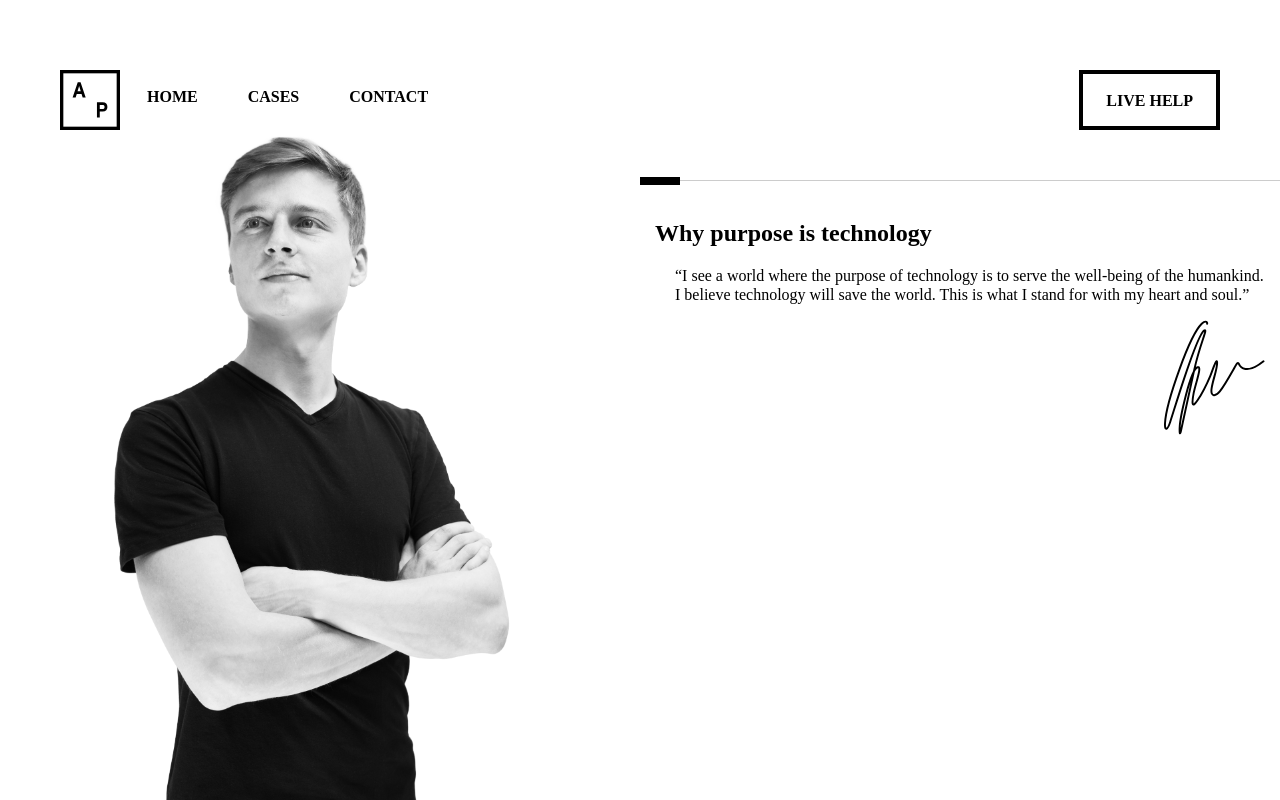
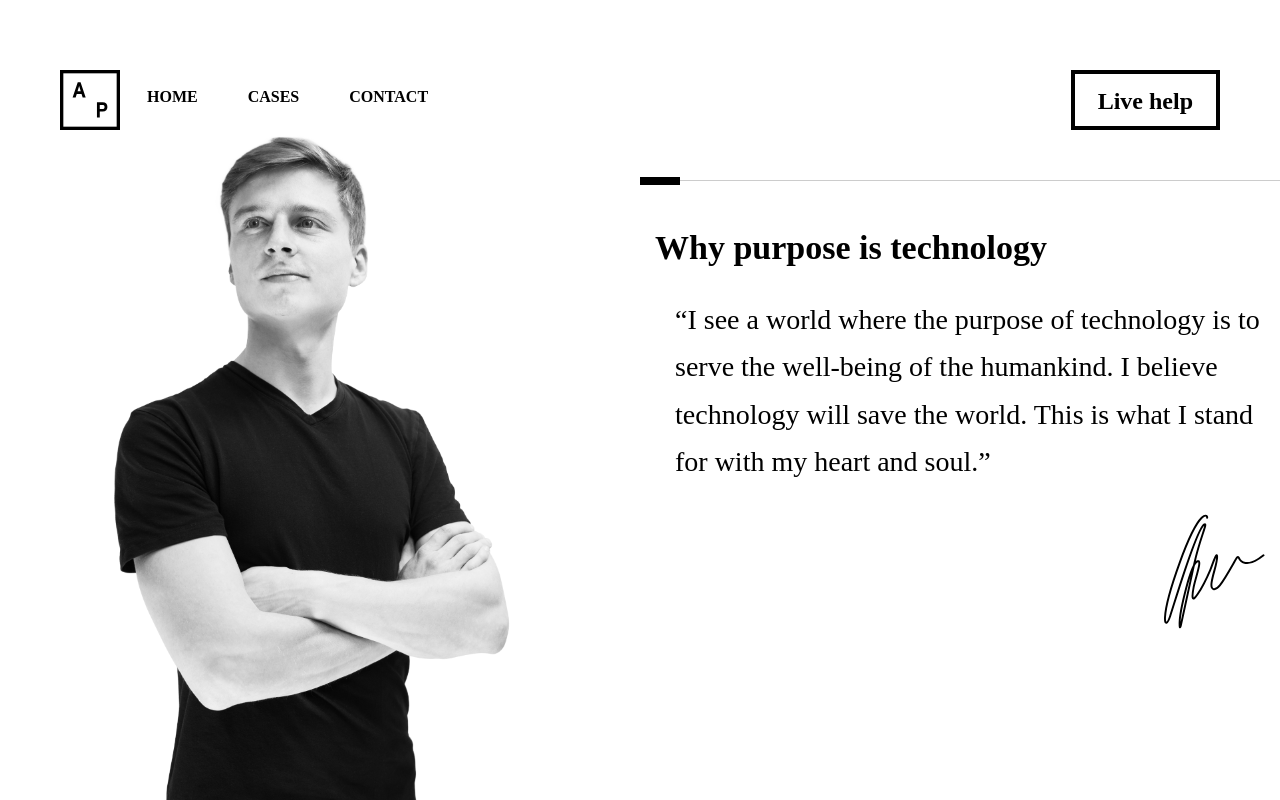
Before and after one commit to andriuspetrosius/andriuspetrosius, a website: page index.html in a window 1280 px wide. Drawn offline with Linux system fonts and the light colour scheme; a script that the page names is missing.

Commit message:
font fix

```diff
--- a/index.html
+++ b/index.html
@@ -32,7 +32,7 @@
                     <a class="btn" href="mailto:hello@andriuspetrosius.com">MAIL ME</a>-->
                 </div>
                 <div class="nav-right">
-                    <a class="btn btn-border" href="#" id="liveclick">LIVE HELP</a>
+                    <a class="btn btn-border" href="#" id="liveclick">Live help</a>
                 </div>
             </nav>
             <div class="mobile-nav hidden-md hidden-lg">
--- a/scss/main.scss
+++ b/scss/main.scss
@@ -195,11 +195,20 @@ header {
             }
             padding-top: 200px;
             padding-right: 30px;
+            h2 {
+                font-size: 34px;
+                @media (max-width: $screen-md-min) {
+                    font-size: 22px;
+                }
+            }
             p {
                 @media (max-width: $screen-md-min) {
                     padding-left: 0;
+                    font-size: 16px;
                 }
                 padding-left: 20px;
+                line-height: 1.7;
+                font-size: 28px;
             }
         }
         a {
@@ -218,6 +227,8 @@ header {
     text-decoration: none;
     &.btn-border {
         border: solid 4px #000000;
+        font-size: 24px;
+        padding: 9px 23px;
     }
 }
 
```
Also changed, not shown: css/main.css.
